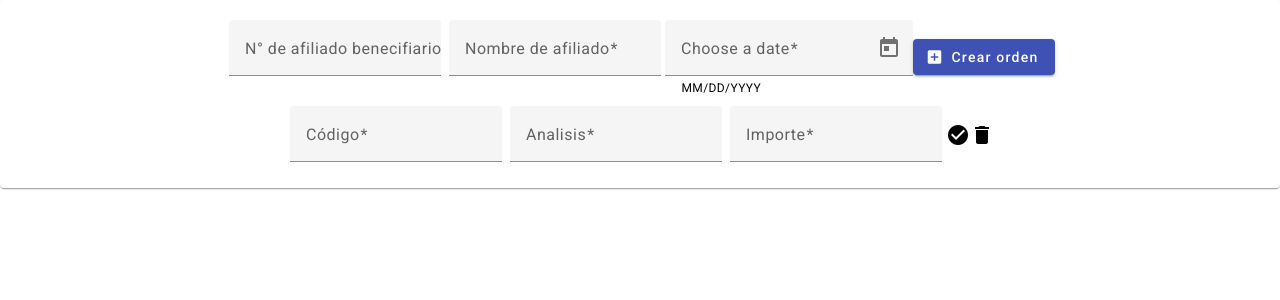
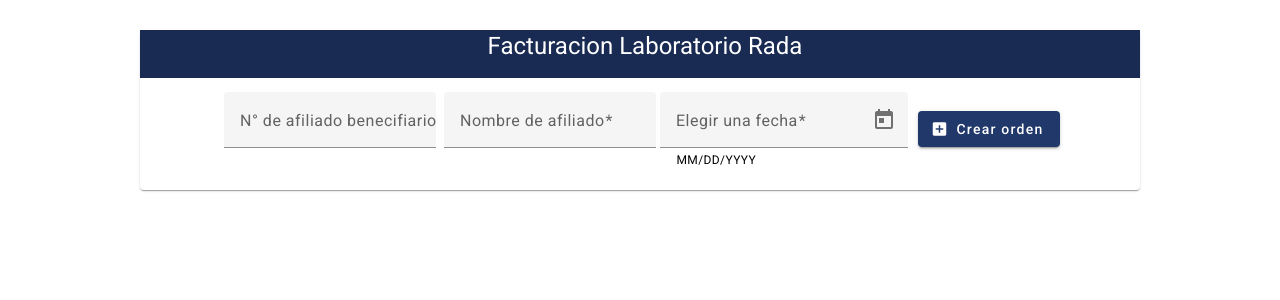
Before and after one commit to nyralith/uli-facturacion, an Angular app: page / in a window 1280 px wide. Shown: the top 300 px of the page. Built offline with nearby package versions, Linux system fonts and the light colour scheme.

Commit message:
se modifica interfaz, se agrega funcionalidad  de agregar orden y se genera la tabla con los datos de la orden

```diff
--- a/src/app/app.component.scss
+++ b/src/app/app.component.scss
@@ -0,0 +1,3 @@
+*{
+    font-family: "Roboto", sans-serif;
+}
--- a/src/app/app.module.ts
+++ b/src/app/app.module.ts
@@ -12,6 +12,8 @@ import { MatCardModule } from '@angular/material/card';
 import { MatTableModule } from '@angular/material/table';
 import { MatDatepickerModule } from '@angular/material/datepicker';
 import { MatNativeDateModule } from '@angular/material/core';
+import {MatAutocompleteModule} from '@angular/material/autocomplete';
+
 
 @NgModule({
   declarations: [
@@ -30,7 +32,8 @@ import { MatNativeDateModule } from '@angular/material/core';
     MatCardModule,
     MatTableModule,
     MatDatepickerModule,
-    MatNativeDateModule
+    MatNativeDateModule,
+    MatAutocompleteModule
   ],
   providers: [MatDatepickerModule],
   bootstrap: [AppComponent]
--- a/src/app/components/facturas/facturas.component.html
+++ b/src/app/components/facturas/facturas.component.html
@@ -1,76 +1,132 @@
+<div class="container-card" style="margin-top: 30px;">
     <mat-card>
-    <mat-card-content>
+        <mat-card-title style="background-color: rgb(25, 43, 83);">
+            <h1 style="margin-left: 10px; color: white; display: flex; justify-content: center;">Facturacion Laboratorio
+                Rada</h1>
+        </mat-card-title>
+        <mat-card-content style="margin-top: 10px;">
             <div class="container">
                 <form class="example-form" [formGroup]="afiliadoForm">
                     <mat-form-field class="example-full-width">
                         <mat-label>N° de afiliado benecifiario</mat-label>
-                    <input matInput placeholder="12344556" formControlName="numAfiliado">
+                        <input matInput placeholder="123456" formControlName="numAfiliado">
                     </mat-form-field>
-
                     <mat-form-field class="example-full-width">
                         <mat-label>Nombre de afiliado</mat-label>
                         <input matInput placeholder="Paul Phoenix" formControlName="nombreAfiliado">
                     </mat-form-field>
-
                     <mat-form-field appearance="fill">
-                    <mat-label>Choose a date</mat-label>
+                        <mat-label>Elegir una fecha</mat-label>
                         <input matInput [matDatepicker]="picker" formControlName="fechaFactura">
                         <mat-hint>MM/DD/YYYY</mat-hint>
                         <mat-datepicker-toggle matIconSuffix [for]="picker"></mat-datepicker-toggle>
                         <mat-datepicker #picker></mat-datepicker>
                     </mat-form-field>
-
-                <button mat-raised-button color="primary" (click)="addOrder()">
+                    <button style="margin-left: 10px; background-color: rgb(33, 56, 107); color: white;"
+                        mat-raised-button (click)="addOrder()">
                         <mat-icon>add_box</mat-icon>
                         Crear orden
                     </button>
-
                 </form>
             </div>
 
-    </mat-card-content>
+            <div *ngIf="showCreateOrder">
+                <div class="container">
+                    <form class="example-form" [formGroup]="analisisForm">
+
+                        <!-- <mat-form-field class="example-full-width">
+                            <mat-label>Código</mat-label>
+                            <input matInput formControlName="codigo">
+                        </mat-form-field> -->
 
 
 
-    <div>
+                        <mat-form-field class="example-full-width">
+                            <mat-label>Código</mat-label>
+                            <input type="text" placeholder="Seleccionar Código" aria-label="código" matInput
+                                formControlName="codigo" [matAutocomplete]="auto">
+                            <mat-autocomplete #auto="matAutocomplete">
+                                <mat-option *ngFor="let codigo of analisis" [value]="codigo">
+                                    {{codigo}}
+                                </mat-option>
+                            </mat-autocomplete>
+                        </mat-form-field>
 
-        <div *ngIf="orderData.length != 0">
-            <div *ngFor="let orders of orderData">
-                <p>hola pes</p>
+
+
+
+
+                        <mat-form-field class="example-full-width">
+                            <mat-label>Analisis</mat-label>
+                            <input type="text" placeholder="Seleccionar Código" aria-label="código" matInput
+                                formControlName="analisis" [matAutocomplete]="auto">
+                            <mat-autocomplete #auto="matAutocomplete">
+                                <mat-option *ngFor="let data of analisis" [value]="data">
+                                    {{data}}
+                                </mat-option>
+                            </mat-autocomplete>
+                        </mat-form-field>
+
+
+
+
+
+                        <mat-form-field class="example-full-width">
+                            <mat-label>Importe</mat-label>
+                            <input matInput formControlName="importe">
+                        </mat-form-field>
+
+                        <mat-form-field class="example-full-width">
+                            <mat-label>NBU</mat-label>
+                            <input matInput formControlName="nbu">
+                        </mat-form-field>
+
+                        <button style="margin-left: 7px;" mat-mini-fab color="primary"
+                            style="background-color: rgb(33, 56, 107);"
+                            aria-label="Example icon button with a delete icon" (click)="addNewAnalisis()">
+                            <mat-icon>check_circle</mat-icon>
+                        </button>
+
+                        <button style="margin-left: 7px;" mat-mini-fab color="warn"
+                            aria-label="Example icon button with a delete icon" (click)="deleteAnalisis()">
+                            <mat-icon>delete</mat-icon>
+                        </button>
+                    </form>
+                </div>
+
+                <div *ngIf="dataSource.data.length !== 0">
+                    <table mat-table [dataSource]="dataSource" class="mat-elevation-z1">
+                        <!-- Codigo Column -->
+                        <ng-container matColumnDef="codigo">
+                            <th mat-header-cell *matHeaderCellDef
+                                style="background-color: rgb(25, 43, 83); color: white;"> Código </th>
+                            <td mat-cell *matCellDef="let element"> {{element.codigo}} </td>
+                        </ng-container>
+                        <!-- Analisis Column -->
+                        <ng-container matColumnDef="analisis">
+                            <th mat-header-cell *matHeaderCellDef
+                                style="background-color: rgb(25, 43, 83); color: white;"> Analisis </th>
+                            <td mat-cell *matCellDef="let element"> {{element.analisis}} </td>
+                        </ng-container>
+                        <!-- Importe Column -->
+                        <ng-container matColumnDef="importe">
+                            <th mat-header-cell *matHeaderCellDef
+                                style="background-color: rgb(25, 43, 83); color: white;"> Importe</th>
+                            <td mat-cell *matCellDef="let element"> ${{element.importe}} </td>
+                        </ng-container>
+                        <tr mat-header-row *matHeaderRowDef="displayedColumns"></tr>
+                        <tr mat-row *matRowDef="let row; columns: displayedColumns;"></tr>
+                    </table>
+                    <div style="display:flex; justify-content: end; margin:10px;">
+                        <button mat-raised-button color="primary" (click)="sendOrder()"
+                            style="background-color: rgb(33, 56, 107); color: white;">
+                            <mat-icon>add_box</mat-icon>
+                            Agregar Orden
+                        </button>
+                    </div>
                 </div>
             </div>
 
-        <div class="container">
-            <form class="example-form" [formGroup]="analisisForm">
-                <mat-form-field class="example-full-width">
-                    <mat-label>Código</mat-label>
-                    <input matInput value="Sushi" formControlName="codigo">
-                </mat-form-field>
-
-                <mat-form-field class="example-full-width">
-                    <mat-label>Analisis</mat-label>
-                    <input matInput value="Sushi" formControlName="analisis">
-                </mat-form-field>
-
-                <mat-form-field class="example-full-width">
-                    <mat-label>Importe</mat-label>
-                    <input matInput value="Sushi" formControlName="importe">
-                </mat-form-field>
-
-
-                <span mat-raised-button color="primary" (click)="addNewAnalisis()">
-                    <mat-icon>check_circle</mat-icon>
-                </span>
-
-                <span mat-raised-button color="primary" (click)="deleteAnalisis()">
-                    <mat-icon>delete</mat-icon>
-                </span>
-            </form>
-
-
+        </mat-card-content>
+    </mat-card>
 </div>
-    </div>
-
-
-
-</mat-card>
--- a/src/app/components/facturas/facturas.component.scss
+++ b/src/app/components/facturas/facturas.component.scss
@@ -5,3 +5,12 @@
 .example-full-width{
     margin: 4px;
 }
+
+.container-card{
+    margin: auto;
+    max-width: 1000px !important;
+}
+
+// h1{
+//     font-family: 'Raleway', sans-serif;
+// }
--- a/src/app/components/facturas/facturas.component.ts
+++ b/src/app/components/facturas/facturas.component.ts
@@ -1,7 +1,13 @@
 import { formatDate } from '@angular/common';
 import { Component } from '@angular/core';
 import { FormGroup, FormControl, FormBuilder, Validators } from '@angular/forms';
+import { MatTableDataSource } from '@angular/material/table';
 
+
+const ELEMENT_DATA: any = [
+  // { codigo: 654321, analisis: 'Hemograma', importe: 213.60,},
+  // { codigo: 123456, analisis: 'Plaquetas, Recuento de', importe: 71.20,}
+];
 
 @Component({
   selector: 'app-facturas',
@@ -9,9 +15,31 @@ import { FormGroup, FormControl, FormBuilder, Validators } from '@angular/forms'
   styleUrls: ['./facturas.component.scss']
 })
 export class FacturasComponent {
+  editOrder: any;
+  showCreateOrder: boolean = false;
+  displayedColumns: string[] = ['codigo', 'analisis', 'importe'];
+  dataSource = new MatTableDataSource<any>
 
-  editOrder: any;
-  orderData: any = []
+
+
+  codigos: any = [
+    '475',
+
+  ]
+
+  analisis: any = [
+    'HEMOGRAMA',
+    'PLAQUETAS, RECUENTO DE',
+    'GLUCEMIA o GLUCOSURIA (C/U)',
+    'UREA, sérica',
+    'CREATININA - sérica o urinaria',
+    'IONOGRAMA - sérico',
+    'ACTO BIOQUÍMICO DE INTERNACION -',
+    'ACIDO BASE , Estado Acido Base (EAB)',
+    'COAGULOGRAMA',
+    'LACTICO, ACIDO ENZIMATICO.'
+  ]
+
 
   afiliadoForm = new FormGroup({
     numAfiliado: new FormControl('', Validators.required),
@@ -26,11 +54,9 @@ export class FacturasComponent {
       codigo: ['', Validators.required],
       analisis: ['', Validators.required],
       importe: ['', Validators.required],
+      nbu: ['',Validators.required]
     })
-
-
   }
-
 
   filterDate() {
     const fechaFactura: any = this.afiliadoForm.controls['fechaFactura']?.value?.toString()
@@ -38,16 +64,42 @@ export class FacturasComponent {
   }
 
   addOrder() {
-    console.log(this.analisisForm.controls['codigo'].value)
+    if (this.afiliadoForm.controls['numAfiliado']?.value?.length !== 0 && this.afiliadoForm.controls['nombreAfiliado']?.value?.length !== 0
+      && this.afiliadoForm.controls['fechaFactura']?.value?.length !== 0) {
+      this.showCreateOrder = true
+      console.log(this.showCreateOrder)
+    }
+    else {
+      return
+    }
   }
 
   addNewAnalisis() {
-    this.orderData.push('hola chiketitapepena')
+    let codigo = this.analisisForm.controls['codigo'].value;
+    let analisis = this.analisisForm.controls['analisis'].value;
+    let importe = this.analisisForm.controls['importe'].value;
+    let nbu = this.analisisForm.controls['nbu'].value;
+
+    let orden = {
+      codigo: codigo,
+      analisis: analisis,
+      importe: importe*nbu,
+    }
+    this.dataSource.data.push(orden)
+
+    console.log(ELEMENT_DATA)
+    console.log('pepina yo te amo')
+    this.dataSource._updateChangeSubscription()
   }
 
+  deleteAnalisis() {
+    console.log('holapes')
+  }
 
-  deleteAnalisis() {
-
+  sendOrder() {
+    console.log('enviando orden')
+    this.dataSource.data = []
+    this.dataSource._updateChangeSubscription()
   }
 
 }
--- a/src/index.html
+++ b/src/index.html
@@ -1,5 +1,6 @@
 <!doctype html>
 <html lang="en">
+
 <head>
   <meta charset="utf-8">
   <title>UliFacturas</title>
@@ -9,8 +10,13 @@
   <link rel="preconnect" href="https://fonts.gstatic.com">
   <link href="https://fonts.googleapis.com/css2?family=Roboto:wght@300;400;500&display=swap" rel="stylesheet">
   <link href="https://fonts.googleapis.com/icon?family=Material+Icons" rel="stylesheet">
+  <link rel="preconnect" href="https://fonts.googleapis.com">
+  <link rel="preconnect" href="https://fonts.gstatic.com" crossorigin>
+  <link href="https://fonts.googleapis.com/css2?family=Raleway:ital@1&display=swap" rel="stylesheet">
 </head>
+
 <body class="mat-typography">
   <app-root></app-root>
 </body>
+
 </html>
```
Lines whose indentation alone changed are shown as unchanged.
